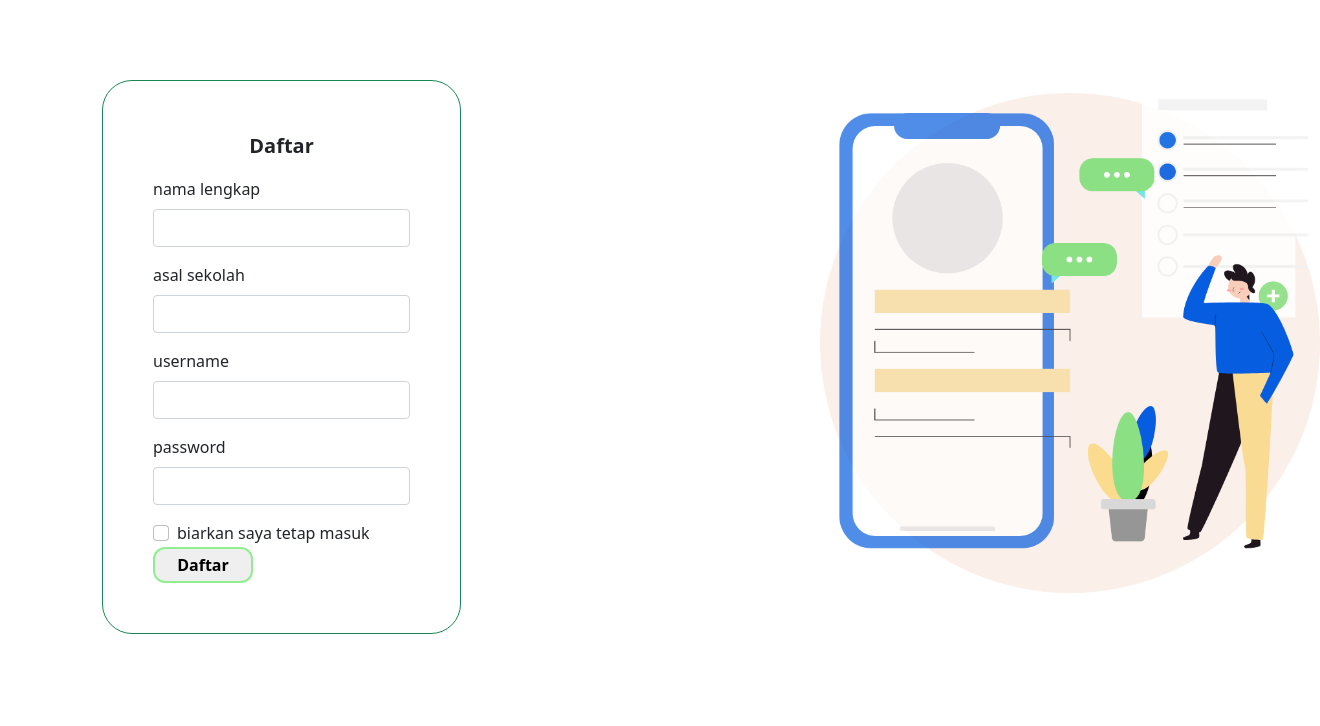
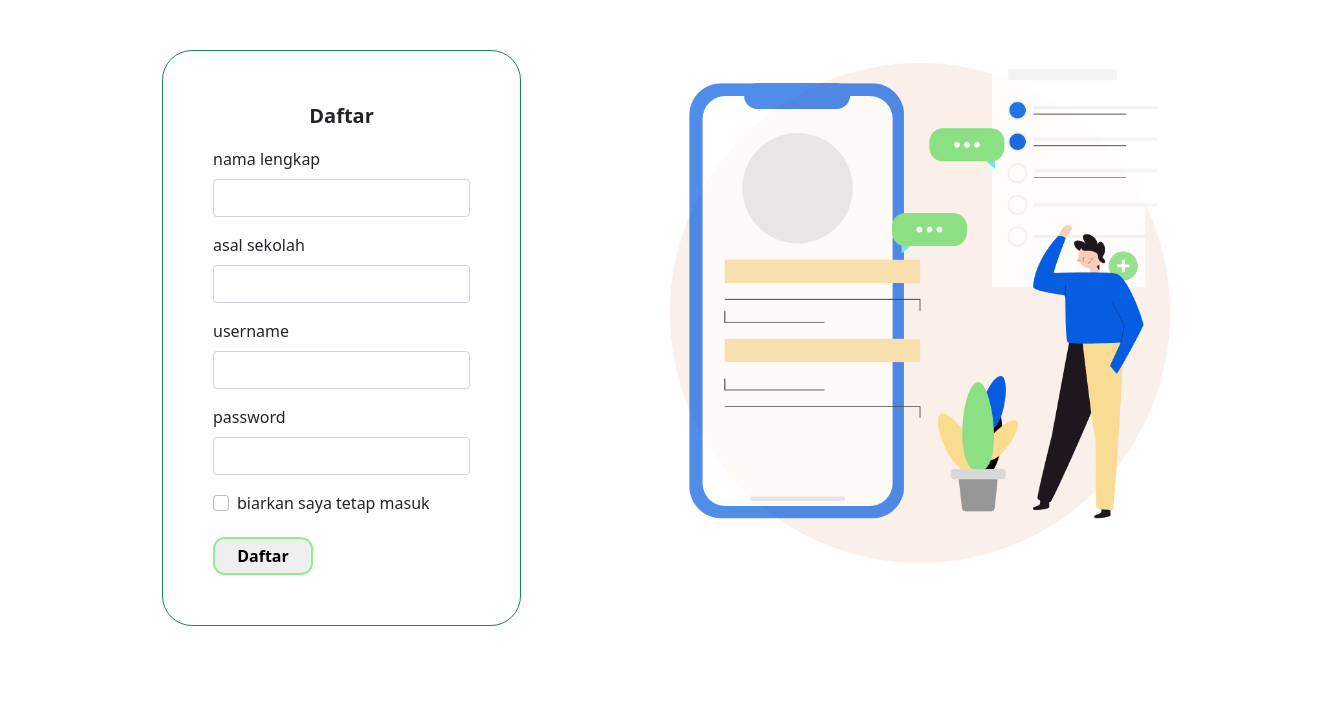
Before and after one commit to nunungnurhayatii/web_evaluasi_baru, a PHP site: page /halaman_daftar.html in a window 1320 px wide. Shown: the part 106-832 px from the top of the page. Before the commit the page ends 740 px from the top, so only its background shows below. Run offline with PHP 8.4, Linux system fonts and the light colour scheme.

Commit message:
menambahkan margin dan merapihkan tampilan

```diff
--- a/css/halaman_daftar.css
+++ b/css/halaman_daftar.css
@@ -34,7 +34,8 @@ nav div ul li a {
 /*button*/
 .button-daftar {
   font-weight: bold;
-  padding: 4px;
+  padding: 5px;
+  margin-top: 20px;
   border: 2px solid lightgreen;
   border-radius: 12px;
   width: 100px;
--- a/css/halaman_login.css
+++ b/css/halaman_login.css
@@ -34,7 +34,8 @@ nav div ul li a {
 /*button*/
 .button-masuk {
   font-weight: bold;
-  padding: 4px;
+  padding: 5px;
+  margin-top: 15px;
   border: 2px solid blue;
   border-radius: 12px;
   background: blue;
--- a/halaman_daftar.html
+++ b/halaman_daftar.html
@@ -57,24 +57,24 @@
 <!-- AKHIR NAVBAR -->
 
 <!-- ISI -->
-<div class="container margin_div_top">
-    <div class="border border-success isi" style="max-width: 400px; float:left;">
+<div class="container margin_div_top" style="margin-left: 150px; margin-top: 50px;">
+    <div class="border border-success isi" style="max-width: 400px; float:left; margin-bottom: 100px;">
         <!-- teks Daftar -->
         <p>Daftar</p>
         <!-- nama lengkap -->
         <div class="mb-3">
             <label for="namaLengkap" class="form-label">nama lengkap</label>
-            <input type="password" class="form-control" id="namaLengkap">
+            <input type="text" class="form-control" id="namaLengkap">
         </div>
         <!-- asal sekolah -->
         <div class="mb-3">
             <label for="asalSekolah" class="form-label">asal sekolah</label>
-            <input type="password" class="form-control" id="asalSekolah">
+            <input type="text" class="form-control" id="asalSekolah">
         </div>
         <!-- username -->
         <div class="mb-3">
             <label for="username" class="form-label">username</label>
-            <input type="password" class="form-control" id="username">
+            <input type="text" class="form-control" id="username">
         </div>
         <!-- password -->
         <div class="mb-3">
@@ -92,7 +92,8 @@
         <button class="button-daftar">Daftar</button>
     </div>
 </div>
-<div style="max-width: 500px; float:right;">
+
+<div style="max-width: 500px; float:right; margin-right: 150px;">
     <img src="picture/gambar_daftar.png" alt="gambar" class="gambar">
 </div>
 </div>
--- a/halaman_login.html
+++ b/halaman_login.html
@@ -58,7 +58,7 @@
 
 <!-- ISI -->
 <div class="container margin_div_top">
-    <div class="border border-success isi" style="max-width: 400px; float:left;">
+    <div class="border border-success isi" style="max-width: 400px; float:left; margin-left: 150px;">
         <!-- teks login -->
         <p>Login</p>
         <!-- username -->
@@ -83,7 +83,7 @@
             <a href="halaman_perkenalan.html">Masuk</a>
         </button>
     </div>
-    <div style="max-width: 500px; float:right;">
+    <div style="max-width: 400px; float:right; margin-right: 100px;">
         <img src="picture/gambar_login.png" alt="gambar" class="gambar">
     </div>
 </div>
```
Also changed, not shown: halaman_perkenalan.html (+4 -5 lines).
